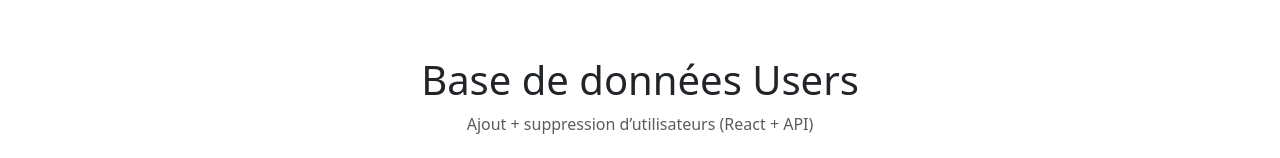
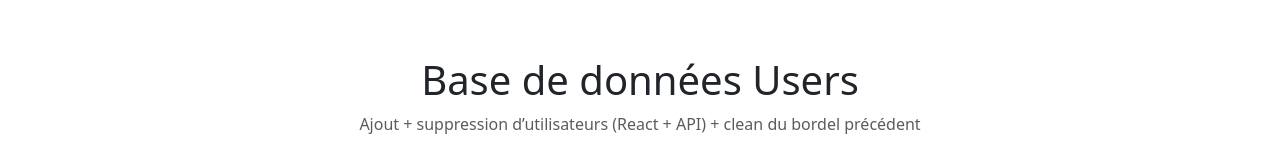
Before and after one commit to JN-EPHEC/individual-stefantroch, a React (Vite) app in the folder client/: page / in a window 1280 px wide. Shown: the top 158 px of the page. Built offline with nearby package versions, Linux system fonts and the light colour scheme; no server answers.

Commit message:
amélioration CD front

```diff
--- a/client/src/components/Header.tsx
+++ b/client/src/components/Header.tsx
@@ -3,7 +3,7 @@
     <div className="text-center mb-4">
       <h1>Base de données Users</h1>
       <p className="text-muted">
-        Ajout + suppression d’utilisateurs (React + API)
+        Ajout + suppression d’utilisateurs (React + API) + clean du bordel précédent
       </p>
 
     </div>
```
